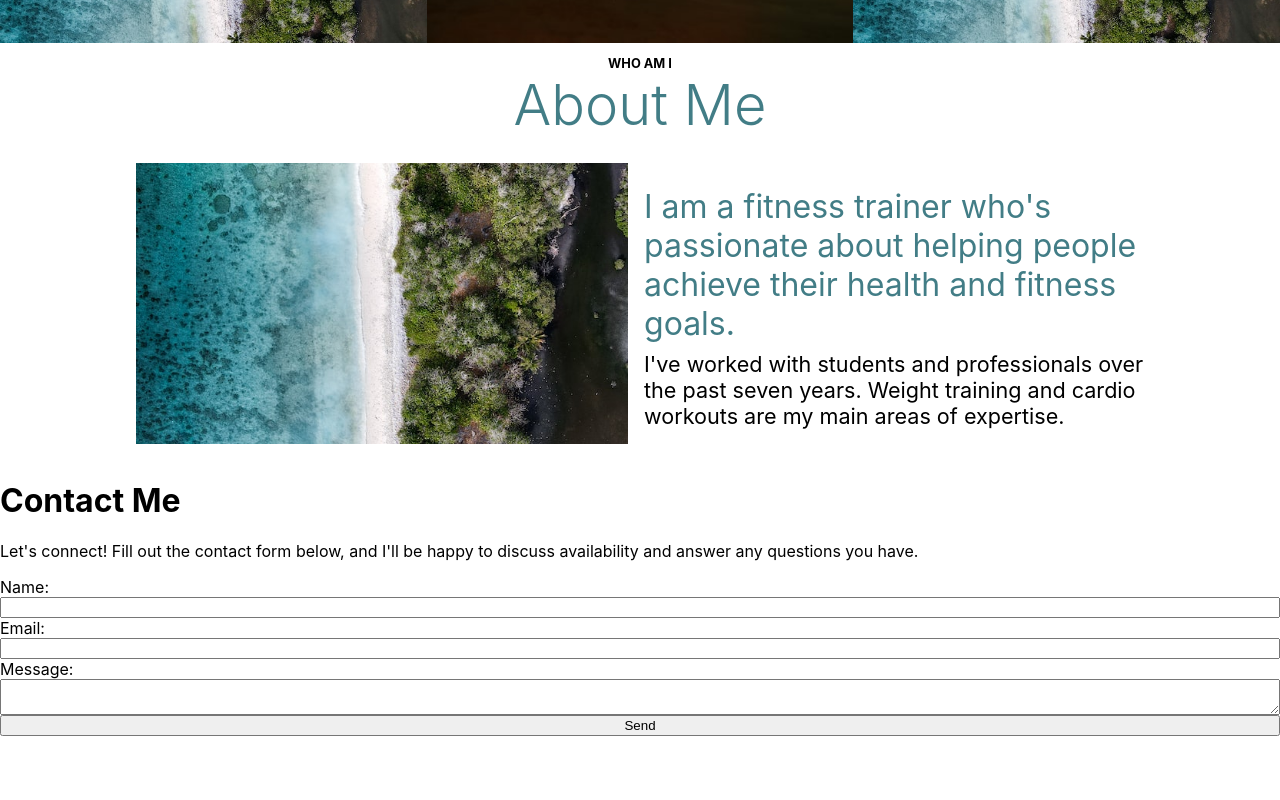
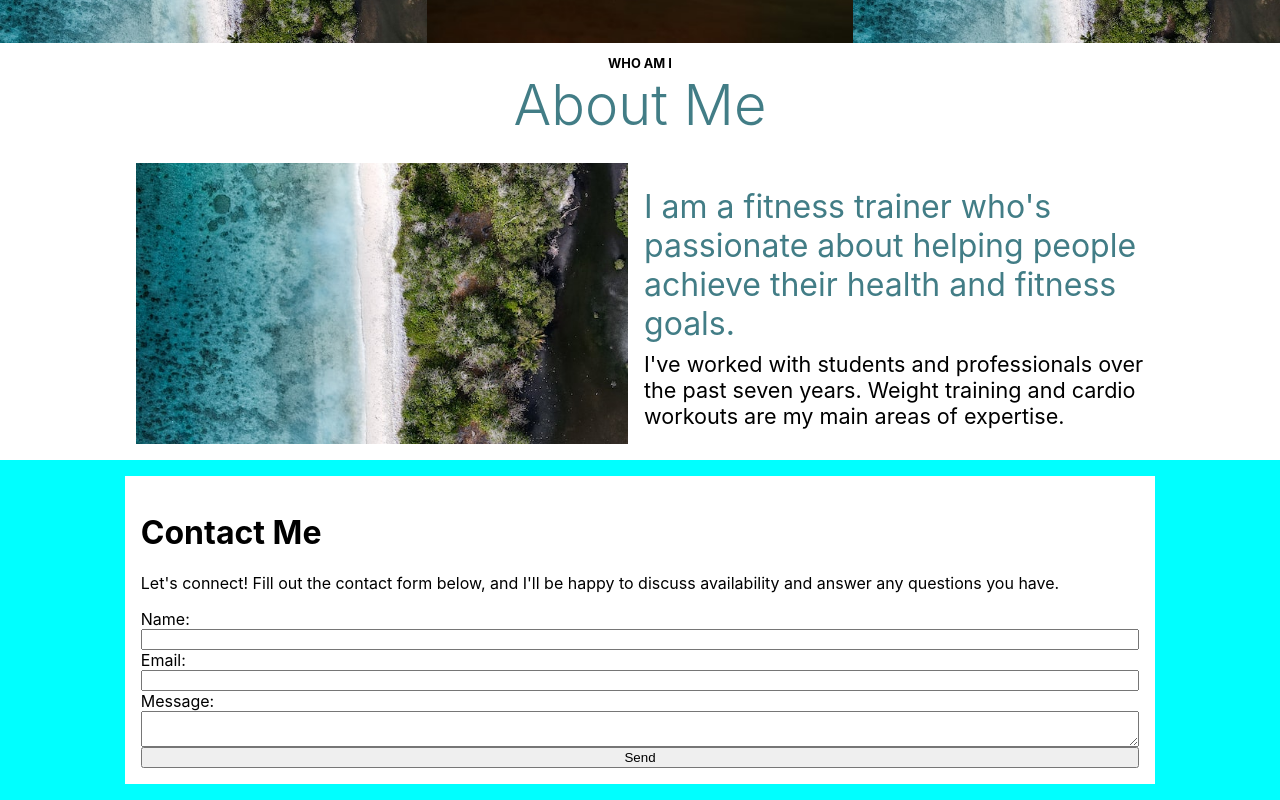
Before and after one commit to Nicolewrack23/Photography-Website, a React (Create React App) app in the folder client/: page / in a window 1280 px wide. Shown: the part 1325-2125 px from the top of the page. Before the commit the page ends 2061 px from the top, so only its background shows below. Built offline with nearby package versions, Linux system fonts and the light colour scheme.

Commit message:
adding color and grid

```diff
--- a/client/src/components/Contact/ContactPage.module.css
+++ b/client/src/components/Contact/ContactPage.module.css
@@ -1,3 +1,13 @@
+.form {
+  background-color: aqua;
+}
+.contactCard {
+  padding: 1rem;
+}
 .contactGrid {
   display: grid;
+  width: 80%;
+  margin: 0 auto;
+  background-color: #fff;
+  padding: 1rem;
 }
```
